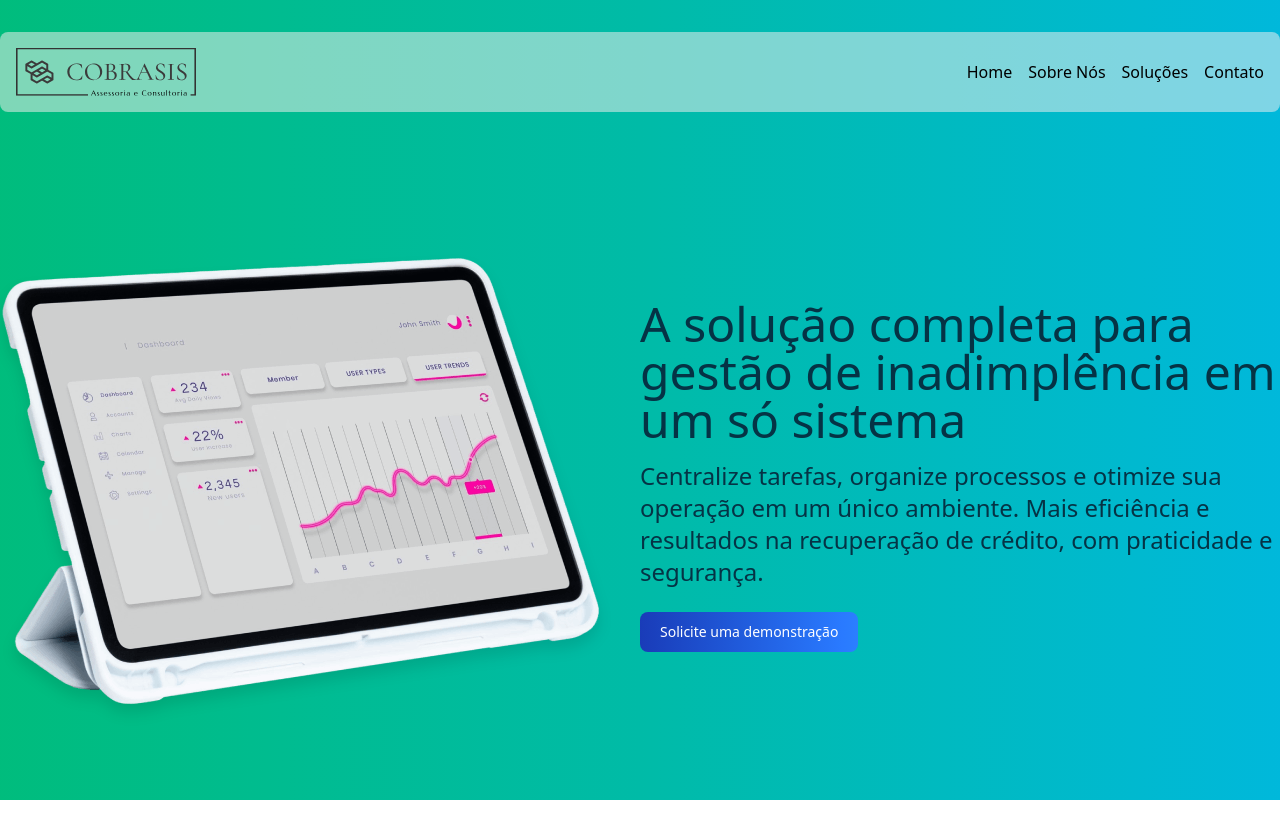
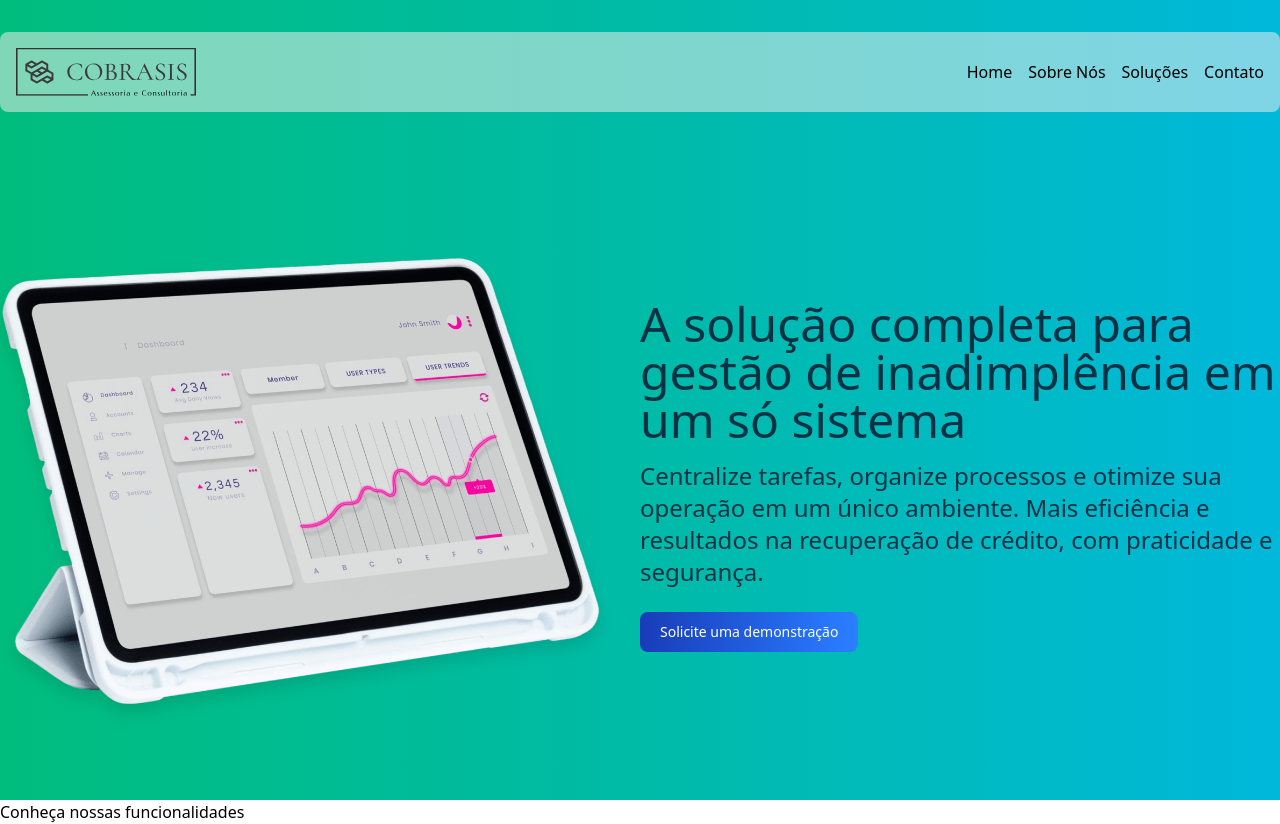
Before and after one commit to andersencypriano/Site-Cobrasis, a Next.js app: page / in a window 1280 px wide. Before the commit the page ends 800 px from the top, so only its background shows below. Built offline with nearby package versions, Linux system fonts and the light colour scheme.

Commit message:
feat: add section funcionalidades

```diff
--- a/src/app/page.tsx
+++ b/src/app/page.tsx
@@ -4,6 +4,11 @@ export default function Home() {
   return (
     <>
       <MainBanner />
+      <section>
+        <div className="conatiner">
+          <h1>Conheça nossas funcionalidades</h1>
+        </div>
+      </section>
     </>
   );
 }
```
